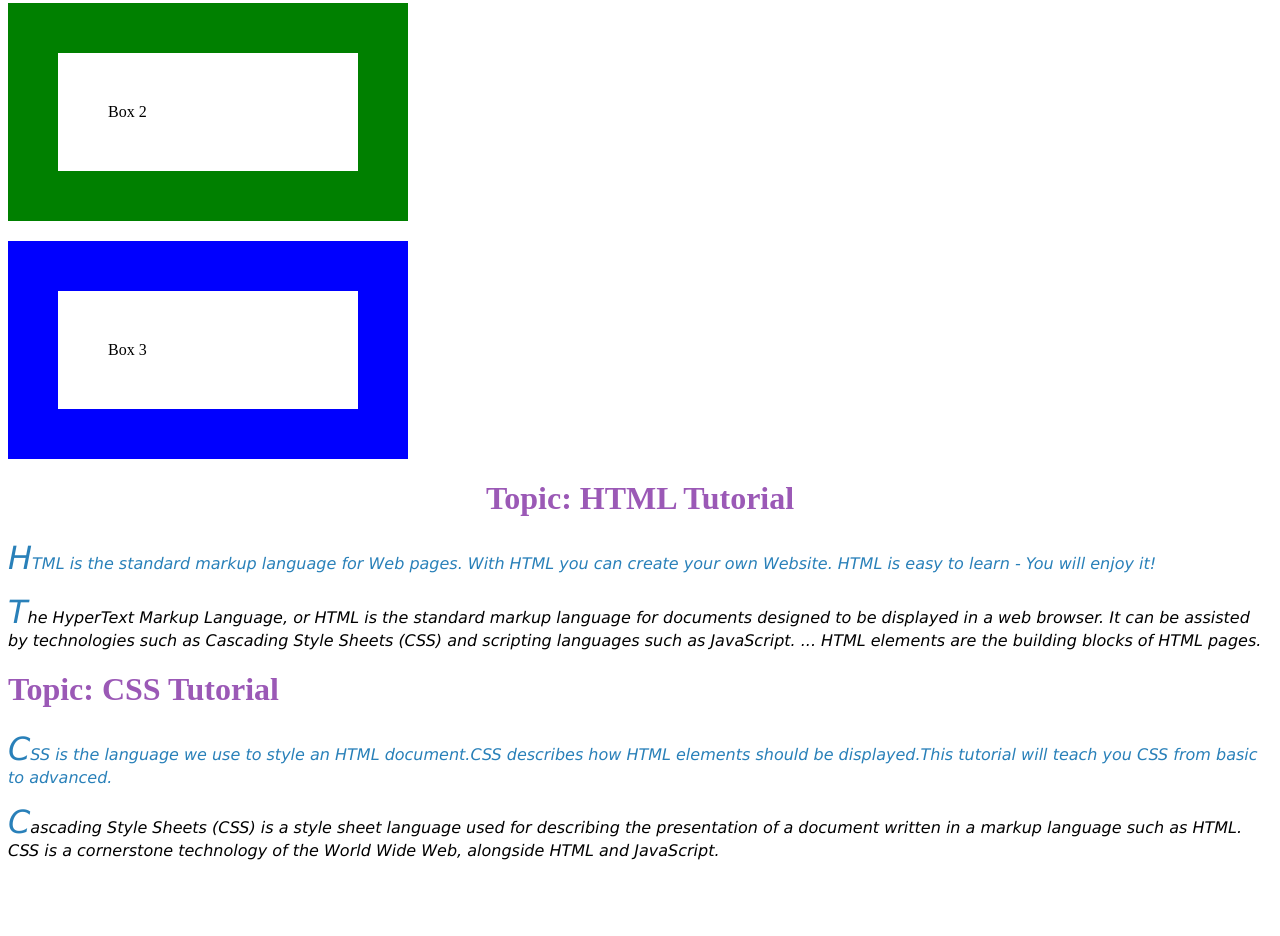
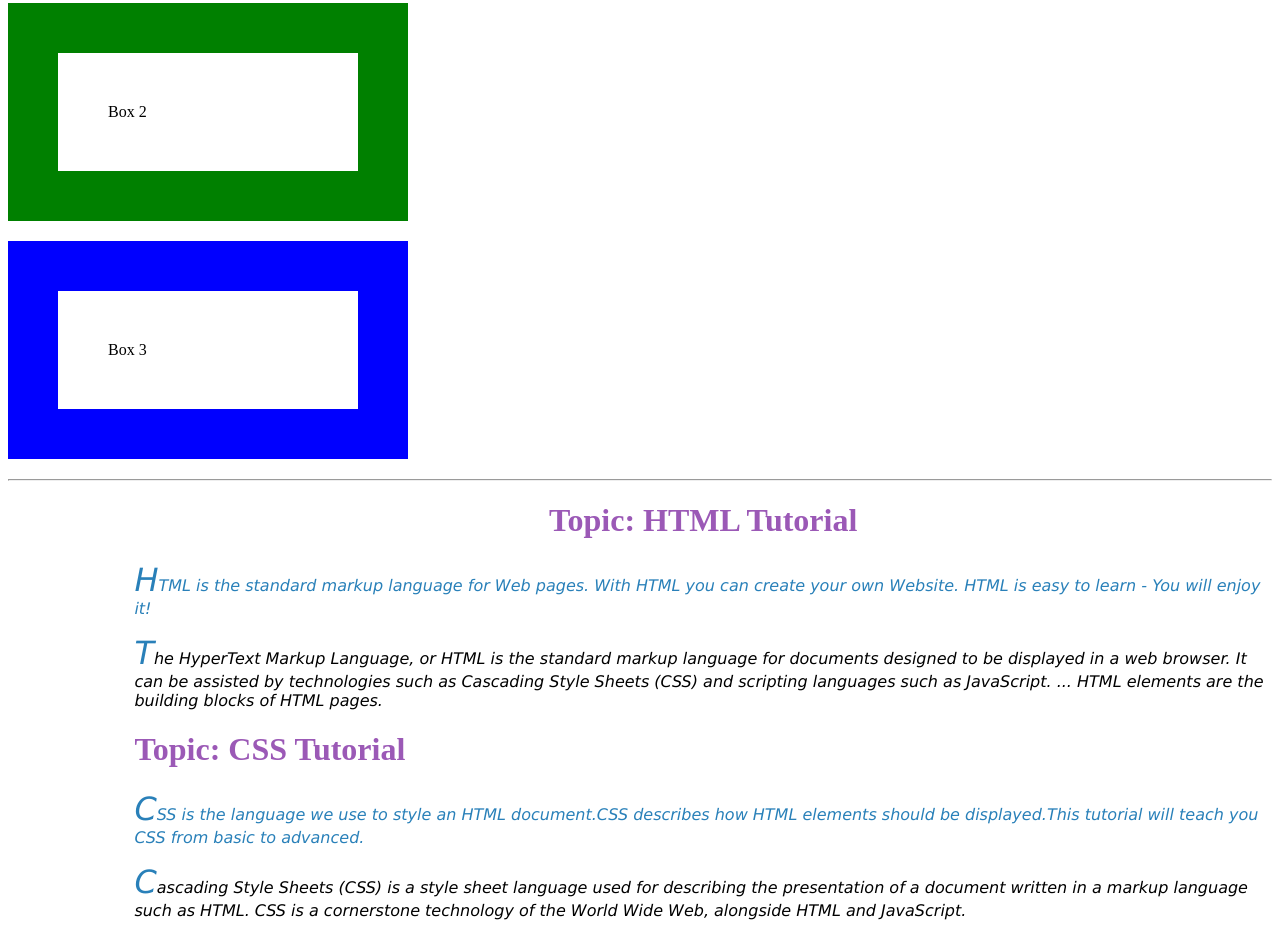
Before and after one commit to oldwater0224/HTML-CSS, a plain HTML site: page csspractice/index.html in a window 1280 px wide. Shown: the part 243-1179 px from the top of the page. Before the commit the page ends 1119 px from the top, so only its background shows below. Drawn offline with Linux system fonts and the light colour scheme.

Commit message:
first commit

```diff
--- a/csspractice/index.html
+++ b/csspractice/index.html
@@ -12,7 +12,7 @@
     <div class="box green">Box 2</div>
     <div class="box blue">Box 3</div>
    </div>
-
+   <hr>
    <div class="challenge2">
     <h1>HTML Tutorial</h1>
     <p class="sub-header">HTML is the standard markup language for Web pages. With HTML you can create your own Website. HTML is easy to learn - You will enjoy it!</p>
--- a/csspractice/sytle.css
+++ b/csspractice/sytle.css
@@ -41,3 +41,6 @@ h1::before {
 h1:first-child {
  text-align: center;
 }
+.challenge2 {
+  padding-left:10%;
+}
```
